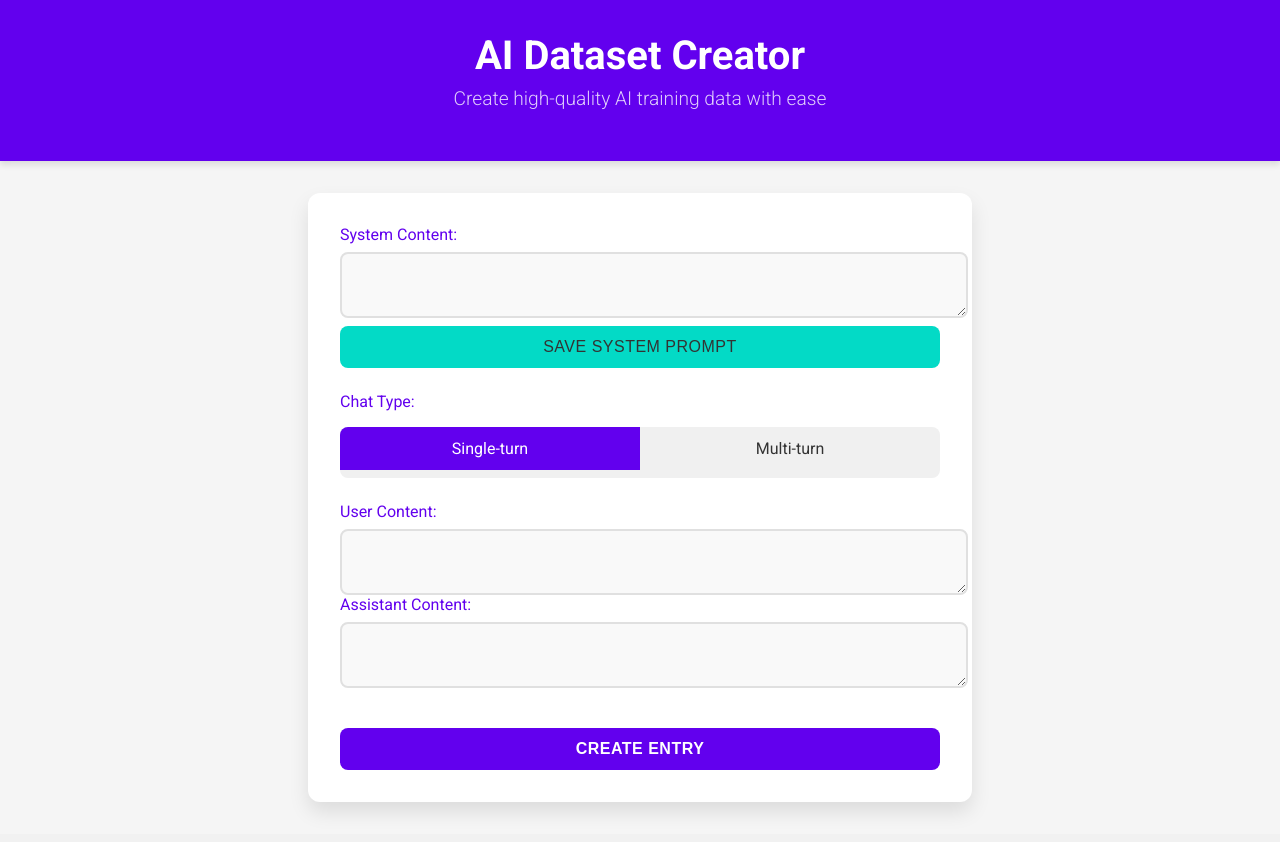
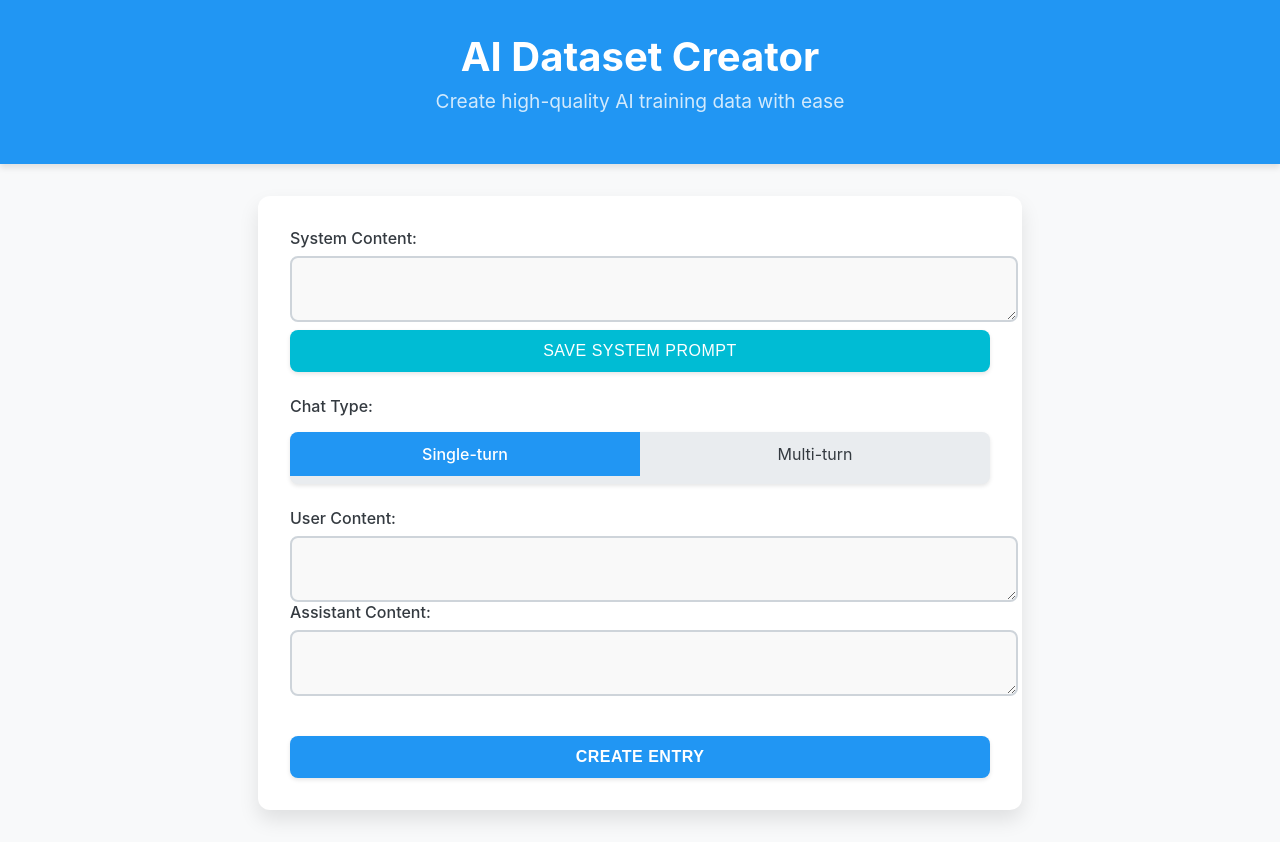
Before and after one commit to alextobias78/Fine-Tuner, a Flask app: page / in a window 1280 px wide. Before the commit the page ends 808 px from the top, so only its background shows below. Run offline with Flask 3, Linux system fonts and the light colour scheme.

Commit message:
style: Revamp app appearance with modern typography and color scheme

```diff
--- a/static/styles.css
+++ b/static/styles.css
@@ -1,25 +1,29 @@
 :root {
-    --primary-color: #6200ee;
-    --secondary-color: #03dac6;
-    --background-color: #f5f5f5;
-    --text-color: #333333;
+    --primary-color: #2196F3; /* Updated primary color */
+    --secondary-color: #00BCD4; /* Updated secondary color */
+    --background-color: #f8f9fa; /* Updated background color */
+    --text-color: #343a40; /* Updated text color */
     --input-background: #ffffff;
-    --border-color: #e0e0e0;
-    --error-color: #b00020;
+    --border-color: #ced4da; /* Updated border color */
+    --error-color: #dc3545; /* Updated error color */
+    --shadow-color: rgba(0, 0, 0, 0.1); /* Added shadow color variable */
 }
 
 body {
-    font-family: 'Roboto', sans-serif;
+    font-family: 'Inter', sans-serif; /* Updated font to Inter */
     margin: 0;
     padding: 0;
     background-color: var(--background-color);
     color: var(--text-color);
+    -webkit-font-smoothing: antialiased; /* Improved text rendering */
+    -moz-osx-font-smoothing: grayscale; /* Improved text rendering */
 }
 
 .app-container {
     display: flex;
     flex-direction: column;
     min-height: 100vh;
+    align-items: center; /* Center content horizontally */
 }
 
 header {
@@ -27,7 +31,8 @@ header {
     color: white;
     text-align: center;
     padding: 2rem 0;
-    box-shadow: 0 4px 6px rgba(0, 0, 0, 0.1);
+    width: 100%; /* Make header full width */
+    box-shadow: 0 4px 6px var(--shadow-color); /* Use shadow variable */
 }
 
 h1 {
@@ -38,7 +43,7 @@ h1 {
 
 .subtitle {
     font-size: 1.2rem;
-    font-weight: 300;
+    font-weight: 400; /* Slightly lighter font weight */
     margin-top: 0.5rem;
     opacity: 0.8;
 }
@@ -49,15 +54,16 @@ main {
     display: flex;
     justify-content: center;
     align-items: flex-start;
+    width: 100%; /* Make main content full width */
 }
 
 .input-column {
     background-color: var(--input-background);
     border-radius: 12px;
-    box-shadow: 0 10px 20px rgba(0, 0, 0, 0.1);
+    box-shadow: 0 10px 20px var(--shadow-color); /* Use shadow variable */
     padding: 2rem;
     width: 100%;
-    max-width: 600px;
+    max-width: 700px; /* Increased max-width */
 }
 
 form {
@@ -74,7 +80,7 @@ form {
 label {
     margin-bottom: 0.5rem;
     font-weight: 500;
-    color: var(--primary-color);
+    color: var(--text-color); /* Use text color for labels */
 }
 
 textarea, input[type="text"] {
@@ -85,12 +91,13 @@ textarea, input[type="text"] {
     font-size: 1rem;
     transition: all 0.3s ease;
     background-color: #f9f9f9;
+    font-family: 'Inter', sans-serif; /* Use Inter font for inputs */
 }
 
 textarea:focus, input[type="text"]:focus {
     outline: none;
     border-color: var(--primary-color);
-    box-shadow: 0 0 0 3px rgba(98, 0, 238, 0.1);
+    box-shadow: 0 0 0 3px rgba(33, 150, 243, 0.2); /* Updated focus shadow */
     background-color: #ffffff;
 }
 
@@ -106,11 +113,12 @@ button {
     text-transform: uppercase;
     font-weight: 500;
     letter-spacing: 0.5px;
+    box-shadow: 0 2px 4px var(--shadow-color); /* Added subtle shadow */
 }
 
 button:hover {
-    background-color: #7c4dff;
-    box-shadow: 0 4px 8px rgba(0, 0, 0, 0.2);
+    background-color: #1976D2; /* Darker shade of primary on hover */
+    box-shadow: 0 4px 8px var(--shadow-color); /* Increased shadow on hover */
 }
 
 button:active {
@@ -119,12 +127,14 @@ button:active {
 
 #saveSystemPrompt {
     background-color: var(--secondary-color);
-    color: var(--text-color);
+    color: white; /* White text for secondary button */
     margin-top: 0.5rem;
+    box-shadow: 0 2px 4px var(--shadow-color); /* Added subtle shadow */
 }
 
 #saveSystemPrompt:hover {
-    background-color: #00bfa5;
+    background-color: #0097A7; /* Darker shade of secondary on hover */
+    box-shadow: 0 4px 8px var(--shadow-color); /* Increased shadow on hover */
 }
 
 .submit-btn {
@@ -134,10 +144,11 @@ button:active {
 
 .toggle-switch {
     display: flex;
-    background-color: #f0f0f0;
+    background-color: #e9ecef; /* Updated toggle background color */
     border-radius: 8px;
     overflow: hidden;
     margin-top: 0.5rem;
+    box-shadow: 0 2px 4px var(--shadow-color); /* Added subtle shadow */
 }
 
 .toggle-switch input[type="radio"] {
@@ -171,7 +182,7 @@ button:active {
     margin-left: auto;
     margin-right: auto;
     text-align: center;
-    box-shadow: 0 4px 6px rgba(0, 0, 0, 0.1);
+    box-shadow: 0 4px 6px var(--shadow-color); /* Use shadow variable */
 }
 
 @media (max-width: 768px) {
@@ -192,7 +203,7 @@ button:active {
 /* Add a subtle hover effect to the form */
 .input-column:hover {
     transform: translateY(-5px);
-    box-shadow: 0 15px 30px rgba(0, 0, 0, 0.15);
+    box-shadow: 0 15px 30px var(--shadow-color); /* Use shadow variable */
 }
 
 /* Improve spacing for mobile devices */
@@ -212,8 +223,9 @@ button:active {
 }
 
 textarea {
-    font-family: 'Roboto Mono', monospace;
+    font-family: 'Roboto Mono', monospace; /* Use a monospace font for textarea */
     white-space: pre;
     overflow-wrap: normal;
     overflow-x: auto;
+    tab-size: 4; /* Set tab size for better code formatting */
 }
```
